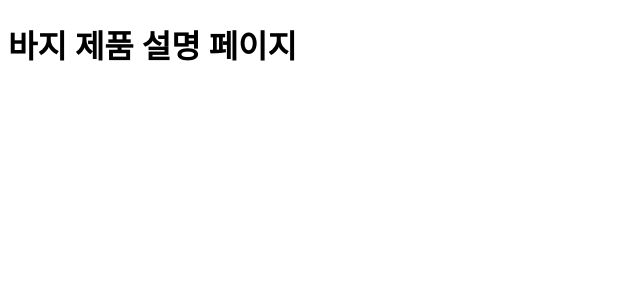
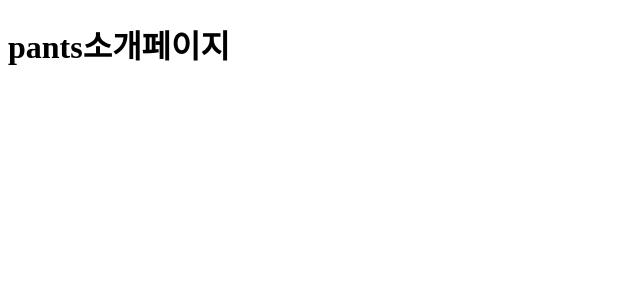
Before and after one commit to mr-chacha/Next.js-practice, a Next.js app: page /products/pants in a window 1280 px wide. Shown: the top 300 px of the page, without its empty margins (0-640 px from the left). Built offline with nearby package versions, Linux system fonts and the light colour scheme.

Commit message:
동적라우팅방법

```diff
--- /dev/null
+++ b/src/app/products/[pants]/page.tsx
@@ -0,0 +1,15 @@
+import React from "react";
+
+type Props = {
+  params: {
+    pants: string; // pants는 폴더명임
+  };
+};
+export default function page({ params }: Props) {
+  return <h1>{params.pants}소개페이지</h1>;
+}
+// 미리 경로만들기
+export function generateStaticParams() {
+  const products = ["skirt", "pants"];
+  return products.map((products) => ({ pants: products }));
+}
--- a/src/app/products/pants/page.tsx
+++ /dev/null
@@ -1,5 +0,0 @@
-import React from "react";
-
-export default function page() {
-  return <h1>바지 제품 설명 페이지</h1>;
-}
```
Also changed, not shown: src/app/products/page.tsx (+6 -1 lines).
